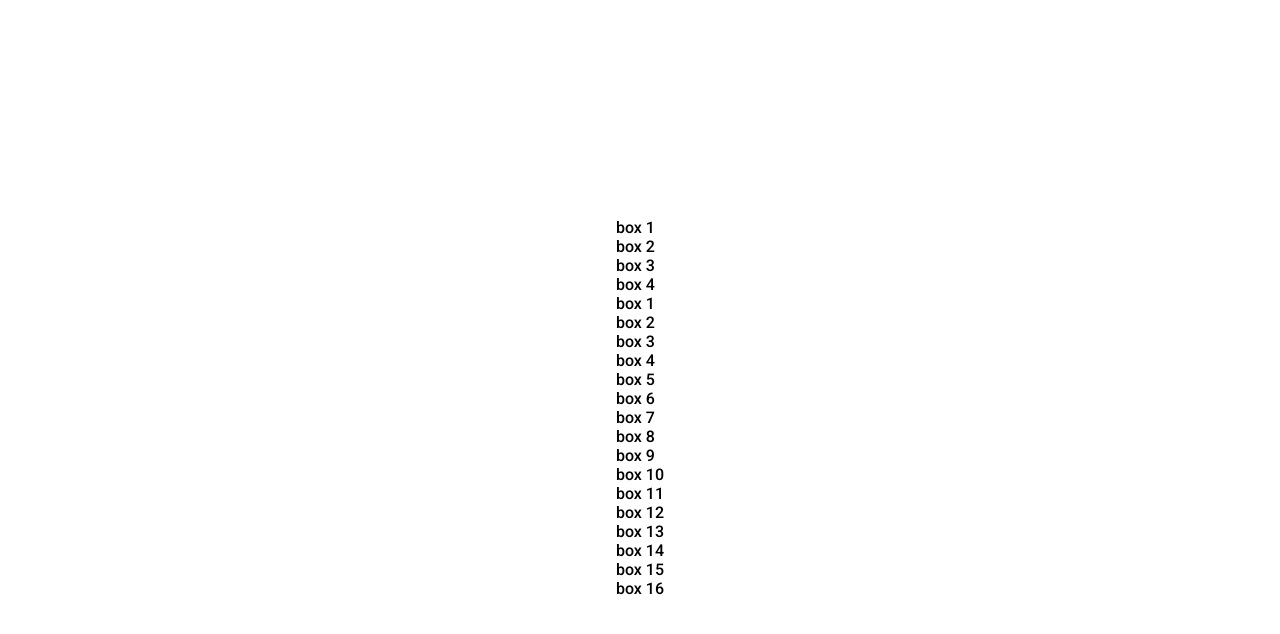
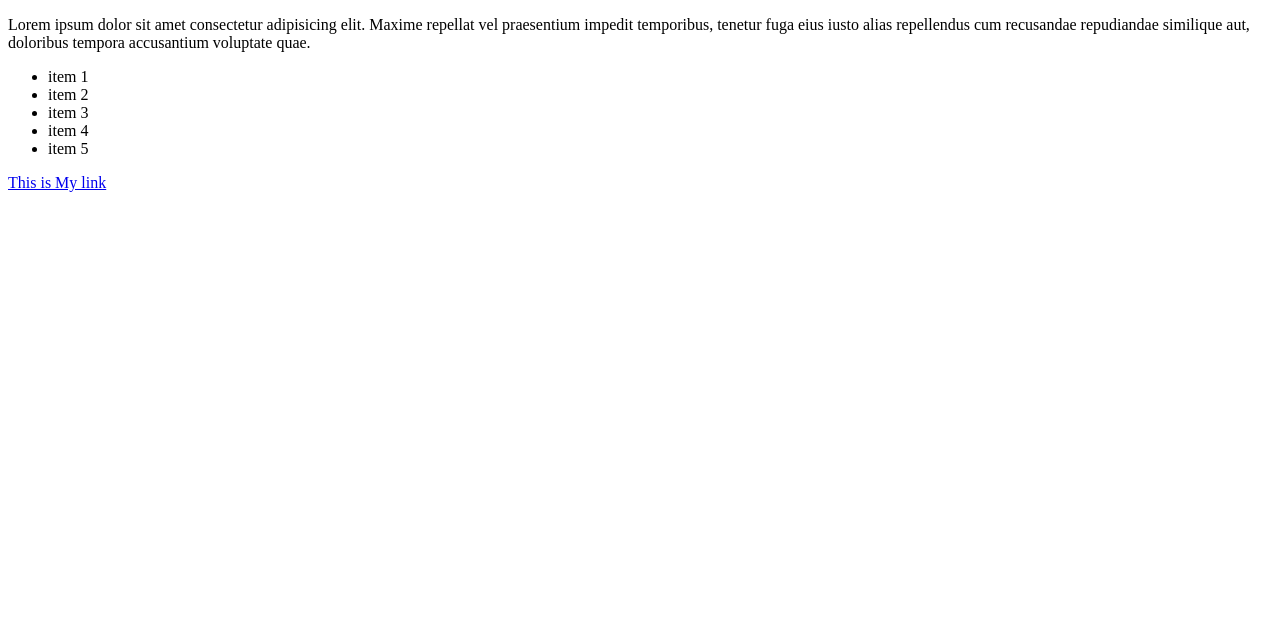
Before and after one commit to hurtlockerpro/omis_roman, a plain HTML site: page project1/flex.html in a window 1280 px wide. Drawn offline with Linux system fonts and the light colour scheme.

Commit message:
icons, pseido class

```diff
--- a/project1/css/style.css
+++ b/project1/css/style.css
@@ -9,6 +9,7 @@
 
 
 
+/*
 body{
     display: flex;
     justify-content: center;
@@ -16,6 +17,7 @@ body{
     min-height: 100vh;
     font-family: 'Roboto', sans-serif;
 }
+*/
 
 
 #mainBox {
@@ -89,3 +91,99 @@ body {
     width: 100px;
 }
 */
+
+
+/* RIGHT COLUMN */
+
+.rightCol h1 {
+    color: white;
+    font-size: 28px;
+}
+
+/*
+https://developer.mozilla.org/en-US/docs/Web/CSS/Attribute_selectors#syntax
+
+
+input[placeholder*="Your"][name^="u"]{
+    border-radius: 50%;
+}
+
+*/
+
+input[type="text"]{
+  /*  width: 100px;
+    height: 200px;
+    border-radius: 50%;
+    transform: rotate(15deg);
+
+
+    width: 0;
+    height: 0;
+    border-left: 50px solid transparent;
+    border-right: 50px solid transparent;
+    border-bottom: 100px solid red;
+    */
+
+    height: 30px;
+    border-radius: 20px;
+
+}
+
+input[type="text"]::placeholder {
+    color: #015bea;
+}
+
+/* PSEUDO ELEMENTS + CLASSES */
+/*
+.parent {
+    width: 200px;
+}
+
+.parent::before {
+    content: "before->";
+    border: 1px solid red;
+}
+.parent::after {
+    content: "<-after";
+    border: 1px solid red;
+}
+
+.parent::first-letter {
+    font-size: 48px;
+    color: green;
+}
+.parent::first-line {
+    background-color: yellow;
+}
+
+ul li:first-child {
+    font-weight: bold;
+}
+
+ul li:last-child {
+    color: blue;
+}
+
+ul li:nth-child(4) {
+    text-decoration: underline;
+}
+
+
+
+a:link {
+    color: green;
+    text-decoration: none;
+}
+a:visited{
+    color: red;
+}
+a:hover, .parent:hover {
+    cursor: crosshair;
+    text-decoration: underline;
+}
+
+a:active {
+    font-size: 40px;
+    color: #015bea;
+}
+ */
--- a/project1/flex.html
+++ b/project1/flex.html
@@ -10,29 +10,19 @@
 
 
 
-    <div class="parent">
-        <div class="box">box 1</div>
-        <div class="box">box 2</div>
-        <div class="box">box 3</div>
-        <div class="box">box 4</div>
-        <div class="box">box 1</div>
-        <div class="box">box 2</div>
-        <div class="box">box 3</div>
-        <div class="box">box 4</div>
-        <div class="box">box 5</div>
-        <div class="box">box 6</div>
-        <div class="box">box 7</div>
-        <div class="box">box 8</div>
-        <div class="box">box 9</div>
-        <div class="box">box 10</div>
-        <div class="box">box 11</div>
-        <div class="box">box 12</div>
-        <div class="box">box 13</div>
-        <div class="box">box 14</div>
-        <div class="box">box 15</div>
-        <div class="box">box 16</div>
-    </div>
+    <p class="parent">
+        Lorem ipsum dolor sit amet consectetur adipisicing elit. Maxime repellat vel praesentium impedit temporibus, tenetur fuga eius iusto alias repellendus cum recusandae repudiandae similique aut, doloribus tempora accusantium voluptate quae.
+    </p>
 
+    <ul>
+        <li>item 1</li>
+        <li>item 2</li>
+        <li>item 3</li>
+        <li>item 4</li>
+        <li>item 5</li>
+    </ul>
+
+    <a href="http://google.com">This is My link</a>
 
 </body>
 </html>
```
Also changed, not shown: project1/index.html (+9 -3 lines).
